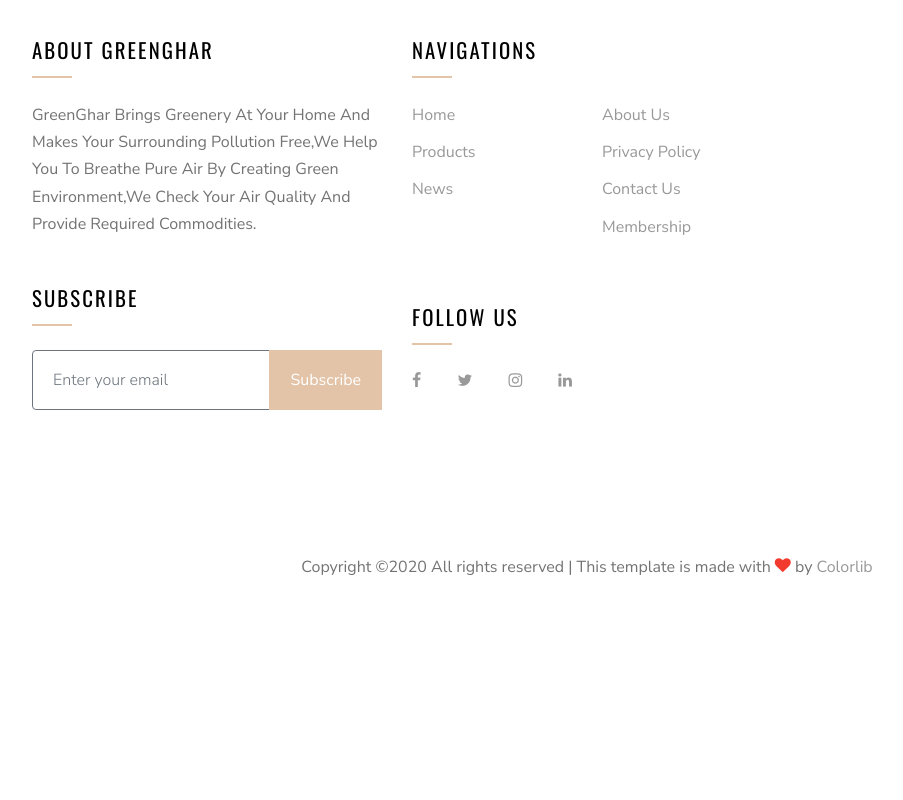
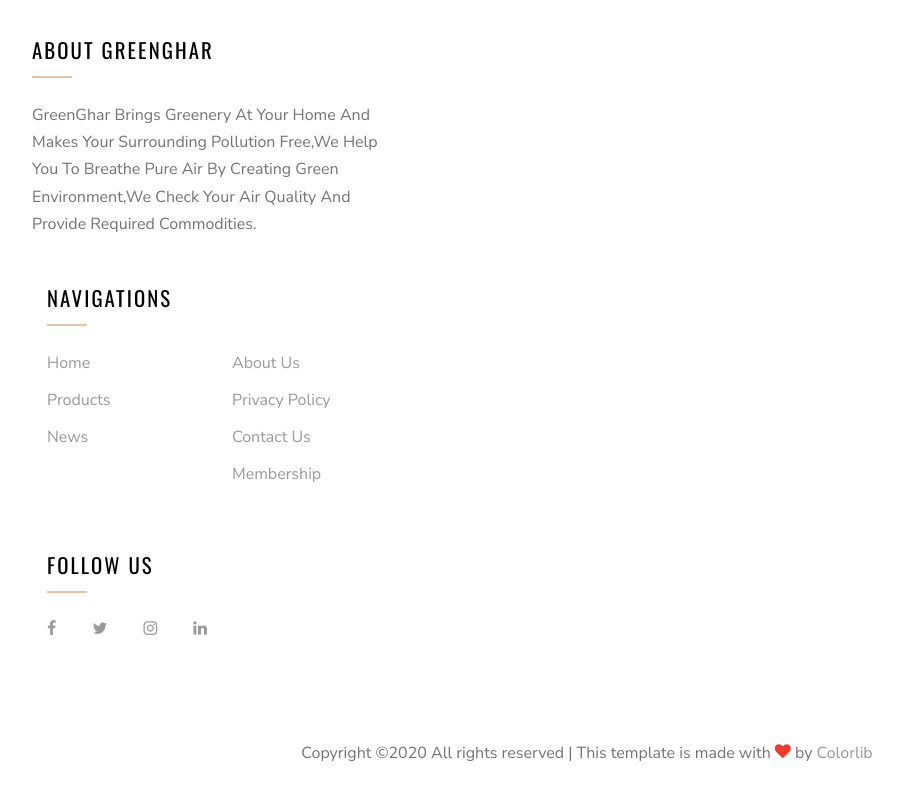
Before and after one commit to asif-maker/greenghar, a plain HTML site: page contact.html in a window 1280 px wide. Shown: the part 3067-3867 px from the top of the page, without its empty margins (53-956 px from the left). Before the commit the page ends 3776 px from the top, so only its background shows below. Drawn offline with nearby package versions, Linux system fonts and the light colour scheme; a script that the page names is missing; files whose address does not match are found by name.

Commit message:
Update contact.html

```diff
--- a/contact.html
+++ b/contact.html
@@ -255,16 +255,7 @@
                   <h3 class="footer-heading mb-4">About GreenGhar</h3>
                   <p>GreenGhar Brings Greenery At Your Home And Makes Your Surrounding Pollution Free,We Help You To Breathe Pure Air By Creating Green Environment,We Check Your Air Quality And Provide Required Commodities.</p>
                 </div>
-                <div class="mb-5">
-                  <h3 class="footer-heading mb-4">Subscribe</h3>
-                  <form action="#" method="post" class="site-block-subscribe">
-                    <div class="input-group mb-3">
-                      <input type="text" class="form-control border-secondary bg-transparent" placeholder="Enter your email"
-                        aria-label="Enter Email" aria-describedby="button-addon2">
-                      <div class="input-group-append">
-                        <button class="btn btn-primary rounded-top-right-0" type="button" id="button-addon2">Subscribe</button>
-                      </div>
-                    </div>
+
                   </form>
                 </div>
               </div>
```
